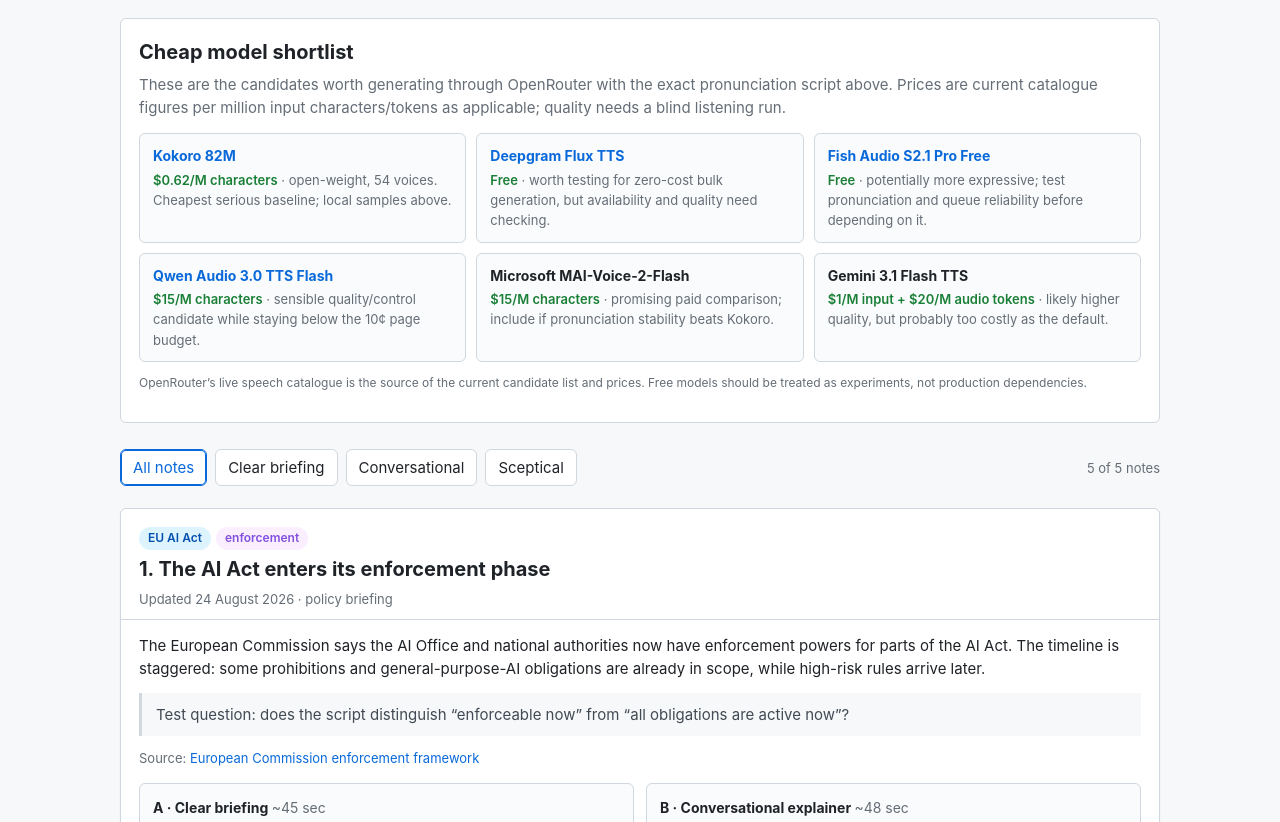
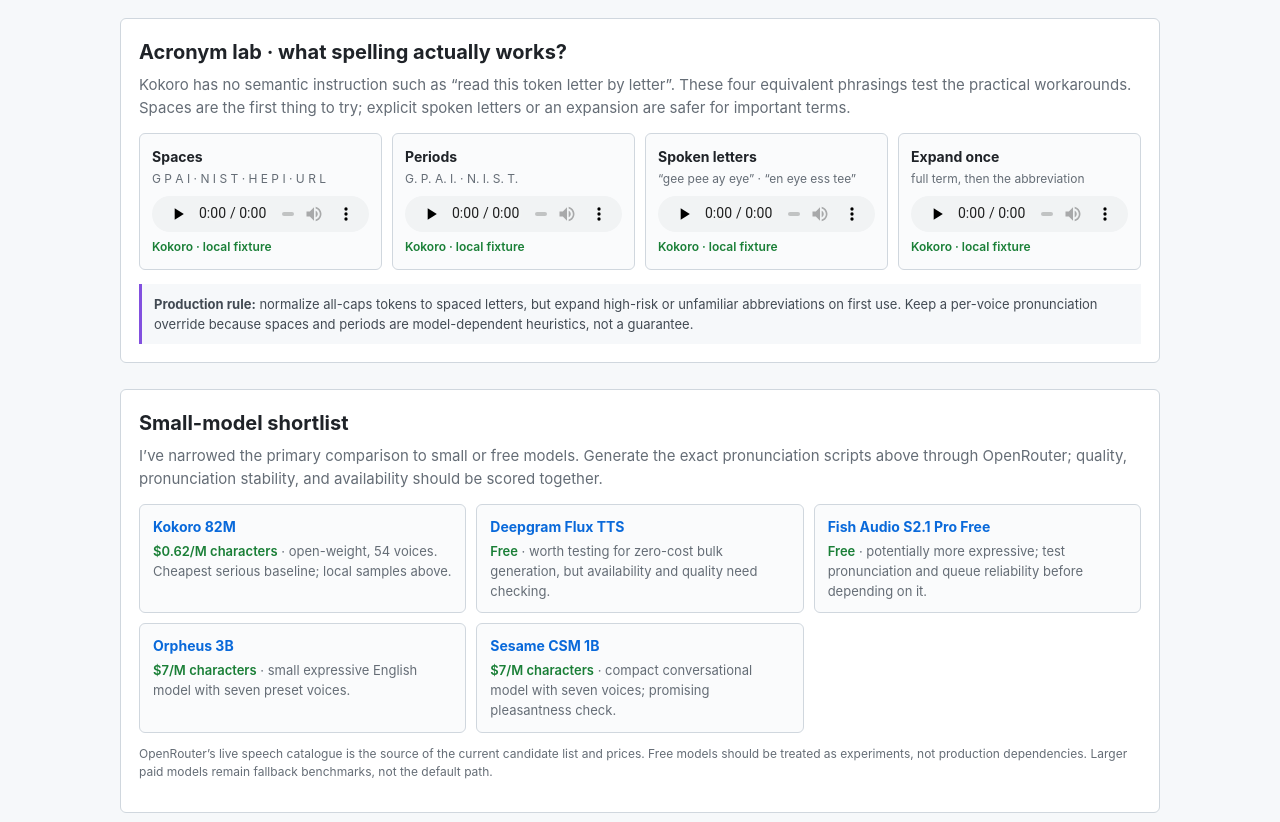
Before and after one commit to LukasWallrich/openclaw_projects, a plain HTML site: page projects/obsidian-voice-listening-test/index.html in a window 1280 px wide. Shown: the part 800-1622 px from the top of the page. Drawn offline with Linux system fonts and the light colour scheme.

Commit message:
Add acronym pronunciation variants and small model shortlist

```diff
--- a/projects/obsidian-voice-listening-test/index.html
+++ b/projects/obsidian-voice-listening-test/index.html
@@ -26,7 +26,7 @@
   <section class="hero">
     <div class="eyebrow">Resources / Saved · experimental note</div>
     <h1>AI policy notes, read aloud</h1>
-  <p>A listening test for cheap spoken summaries: five current policy notes, paired rewrite styles, and a matched pronunciation lab. Listen for naturalness, pronunciation, pacing, and whether the script preserves legal status and uncertainty.</p>
+  <p>A listening test for cheap spoken summaries: five current policy notes, paired rewrite styles, and focused pronunciation labs. Listen for naturalness, pronunciation, pacing, and whether the script preserves legal status and uncertainty.</p>
   </section>
   <div class="notice"><strong>How to test:</strong> start with the pronunciation lab: the text is identical across voices, so differences are mostly synthesis and voice quality. Then listen to A and B for the same note. These are short excerpts, not production summaries. Audio is generated locally with Kokoro; the model shortlist below is ready for an OpenRouter run.</div>
 
@@ -43,17 +43,28 @@
   </section>
 
   <section class="lab">
-    <h2>Cheap model shortlist</h2>
-    <p class="lab-intro">These are the candidates worth generating through OpenRouter with the exact pronunciation script above. Prices are current catalogue figures per million input characters/tokens as applicable; quality needs a blind listening run.</p>
+    <h2>Acronym lab · what spelling actually works?</h2>
+    <p class="lab-intro">Kokoro has no semantic instruction such as “read this token letter by letter”. These four equivalent phrasings test the practical workarounds. Spaces are the first thing to try; explicit spoken letters or an expansion are safer for important terms.</p>
+    <div class="pronunciation-grid">
+      <section class="pronunciation-card"><h3>Spaces</h3><p class="voice-note">G P A I · N I S T · H E P I · U R L</p><audio controls preload="none" src="audio/acronyms-spaces-bf-emma.wav"></audio><div class="status" data-audio-status="acronyms-spaces-bf-emma.wav">Kokoro · local fixture</div></section>
+      <section class="pronunciation-card"><h3>Periods</h3><p class="voice-note">G. P. A. I. · N. I. S. T.</p><audio controls preload="none" src="audio/acronyms-dots-bf-emma.wav"></audio><div class="status" data-audio-status="acronyms-dots-bf-emma.wav">Kokoro · local fixture</div></section>
+      <section class="pronunciation-card"><h3>Spoken letters</h3><p class="voice-note">“gee pee ay eye” · “en eye ess tee”</p><audio controls preload="none" src="audio/acronyms-spoken-bf-emma.wav"></audio><div class="status" data-audio-status="acronyms-spoken-bf-emma.wav">Kokoro · local fixture</div></section>
+      <section class="pronunciation-card"><h3>Expand once</h3><p class="voice-note">full term, then the abbreviation</p><audio controls preload="none" src="audio/acronyms-expanded-bf-emma.wav"></audio><div class="status" data-audio-status="acronyms-expanded-bf-emma.wav">Kokoro · local fixture</div></section>
+    </div>
+    <p class="script"><strong>Production rule:</strong> normalize all-caps tokens to spaced letters, but expand high-risk or unfamiliar abbreviations on first use. Keep a per-voice pronunciation override because spaces and periods are model-dependent heuristics, not a guarantee.</p>
+  </section>
+
+  <section class="lab">
+    <h2>Small-model shortlist</h2>
+    <p class="lab-intro">I’ve narrowed the primary comparison to small or free models. Generate the exact pronunciation scripts above through OpenRouter; quality, pronunciation stability, and availability should be scored together.</p>
     <div class="model-list">
       <section class="model"><h3><a href="https://openrouter.ai/hexgrad/kokoro-82m">Kokoro 82M</a></h3><p><span class="price">$0.62/M characters</span> · open-weight, 54 voices. Cheapest serious baseline; local samples above.</p></section>
       <section class="model"><h3><a href="https://openrouter.ai/deepgram/flux-tts:free">Deepgram Flux TTS</a></h3><p><span class="price">Free</span> · worth testing for zero-cost bulk generation, but availability and quality need checking.</p></section>
       <section class="model"><h3><a href="https://openrouter.ai/fish-audio/s2.1-pro-free:free">Fish Audio S2.1 Pro Free</a></h3><p><span class="price">Free</span> · potentially more expressive; test pronunciation and queue reliability before depending on it.</p></section>
-      <section class="model"><h3><a href="https://openrouter.ai/qwen/qwen-audio-3.0-tts-flash">Qwen Audio 3.0 TTS Flash</a></h3><p><span class="price">$15/M characters</span> · sensible quality/control candidate while staying below the 10¢ page budget.</p></section>
-      <section class="model"><h3>Microsoft MAI-Voice-2-Flash</h3><p><span class="price">$15/M characters</span> · promising paid comparison; include if pronunciation stability beats Kokoro.</p></section>
-      <section class="model"><h3>Gemini 3.1 Flash TTS</h3><p><span class="price">$1/M input + $20/M audio tokens</span> · likely higher quality, but probably too costly as the default.</p></section>
+      <section class="model"><h3><a href="https://openrouter.ai/canopylabs/orpheus-3b-0.1-ft">Orpheus 3B</a></h3><p><span class="price">$7/M characters</span> · small expressive English model with seven preset voices.</p></section>
+      <section class="model"><h3><a href="https://openrouter.ai/sesame/csm-1b">Sesame CSM 1B</a></h3><p><span class="price">$7/M characters</span> · compact conversational model with seven voices; promising pleasantness check.</p></section>
     </div>
-    <p class="small">OpenRouter’s live speech catalogue is the source of the current candidate list and prices. Free models should be treated as experiments, not production dependencies.</p>
+    <p class="small">OpenRouter’s live speech catalogue is the source of the current candidate list and prices. Free models should be treated as experiments, not production dependencies. Larger paid models remain fallback benchmarks, not the default path.</p>
   </section>
   <div class="toolbar" aria-label="Filter notes">
     <button class="active" data-filter="all">All notes</button><button data-filter="briefing">Clear briefing</button><button data-filter="conversational">Conversational</button><button data-filter="skeptical">Sceptical</button><span class="count" id="count"></span>
```
Also changed, not shown: projects/obsidian-voice-listening-test/generate_kokoro.mjs (+9 -2 lines), projects/obsidian-voice-listening-test/README.md, 4 other files.
